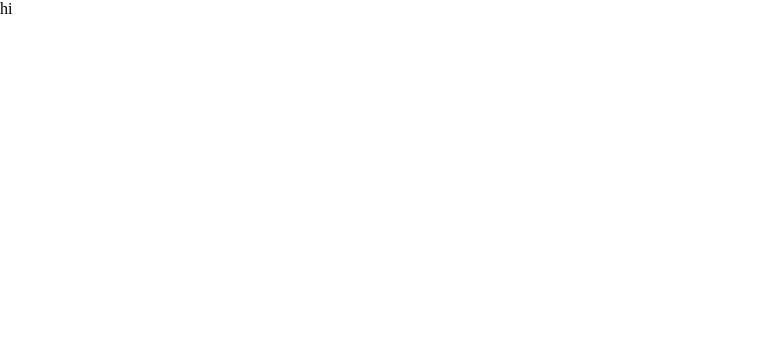
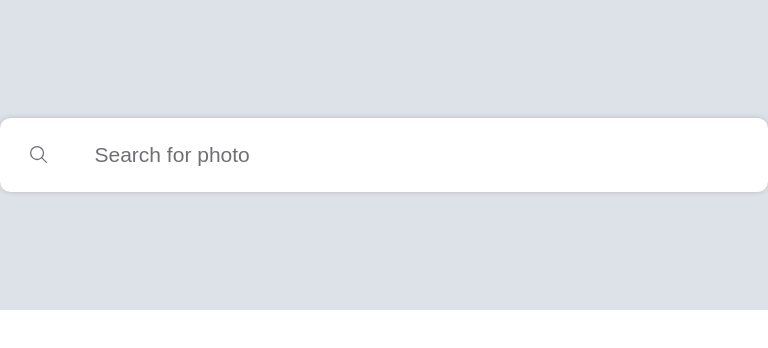
Before and after one commit to uchedotphp/cowrywise-frontend-engineer, a Vue app: page / in a window 768 px wide. Shown: the top 348 px of the page. Built offline with nearby package versions, Linux system fonts and the light colour scheme.

Commit message:
FEAT<all device screens>: created and designed SearchBar.vue component

```diff
--- a/src/App.vue
+++ b/src/App.vue
@@ -1,12 +1,16 @@
 <template>
   <div id="app">
-    hi
+    <SearchBar />
   </div>
 </template>
 
+<script>
+import SearchBar from "@/components/SearchBar.vue";
+export default {
+  components: {
+    SearchBar
+  }
+};
+</script>
 <style lang="scss">
-* {
-  margin: 0;
-  padding: 0;
-}
 </style>
--- /dev/null
+++ b/src/assets/css/general-styles.css
@@ -0,0 +1,25 @@
+@import url("https://fonts.googleapis.com/css2?family=Roboto:wght@400;700&display=swap");
+
+* {
+  margin: 0;
+  padding: 0;
+}
+
+*,
+::before,
+::after {
+  box-sizing: inherit;
+}
+
+:root {
+  box-sizing: border-box;
+  font-size: 0.875em;
+}
+
+body {
+    font-family: 'Roboto', sans-serif;
+}
+
+header {
+  background: #dde2e9;
+}
--- /dev/null
+++ b/src/components/SearchBar.vue
@@ -0,0 +1,119 @@
+<template>
+  <header class="container">
+    <div class="box-input">
+      <input type="text" :placeholder="placeHolder" />
+      <svg
+        xmlns="http://www.w3.org/2000/svg"
+        class="ionicon"
+        viewBox="0 0 512 512"
+      >
+        <title>Search</title>
+        <path
+          d="M221.09 64a157.09 157.09 0 10157.09 157.09A157.1 157.1 0 00221.09 64z"
+          fill="none"
+          stroke="currentColor"
+          stroke-miterlimit="10"
+          stroke-width="32"
+        />
+        <path
+          fill="none"
+          stroke="currentColor"
+          stroke-linecap="round"
+          stroke-miterlimit="10"
+          stroke-width="32"
+          d="M338.29 338.29L448 448"
+        />
+      </svg>
+    </div>
+  </header>
+</template>
+
+<script>
+export default {
+  name: "SearchBarComponent",
+  props: {
+    placeHolder: {
+      type: String,
+      default: "Search for photo"
+    }
+  }
+};
+</script>
+
+<style lang="scss" scoped>
+/* Extra small devices (phones, 600px and down) */
+@media only screen and (max-width: 768px) {
+  .container {
+    padding: 2em 2em;
+
+    .box-input {
+      margin: auto;
+      position: relative;
+      max-width: 1536px;
+
+      input {
+        width: 100%;
+        padding: 1em 3em;
+        font-size: 1.5em;
+        border-radius: 0.5em;
+        border: none;
+        box-shadow: 0 0 5px #bbb8b8;
+      }
+
+      input:focus {
+        outline: none;
+      }
+
+      ::placeholder {
+        color: #6e7074;
+      }
+
+      svg {
+        position: absolute;
+        color: #6e7074;
+        top: 1.7em;
+        left: 2em;
+        height: 1.5em;
+      }
+    }
+  }
+}
+
+/* Medium devices and desktops (landscape tablets, 768px and up) */
+@media only screen and (min-width: 768px) {
+  .container {
+    padding: 8.4em 0em;
+
+    .box-input {
+      margin: auto;
+      position: relative;
+      max-width: 1536px;
+
+      input {
+        width: 100%;
+        padding: 1.2em 4.5em;
+        font-size: 1.5em;
+        border-radius: 0.5em;
+        border: none;
+        box-shadow: 0 0 5px #bbb8b8;
+      }
+
+      input:focus {
+        outline: none;
+      }
+
+      ::placeholder {
+        color: #6e7074;
+      }
+
+      svg {
+        color: #6e7074;
+        position: absolute;
+        top: 1.9em;
+        left: 2em;
+        height: 1.5em;
+      }
+    }
+  }
+}
+</style>
--- a/src/main.js
+++ b/src/main.js
@@ -1,6 +1,8 @@
 import Vue from "vue";
 import App from "./App.vue";
 import router from "./router";
+
+import "./assets/css/general-styles.css";
 
 Vue.config.productionTip = false;
 
```
Also changed, not shown: 1 other file (tests, documents, lock files or other folders).
